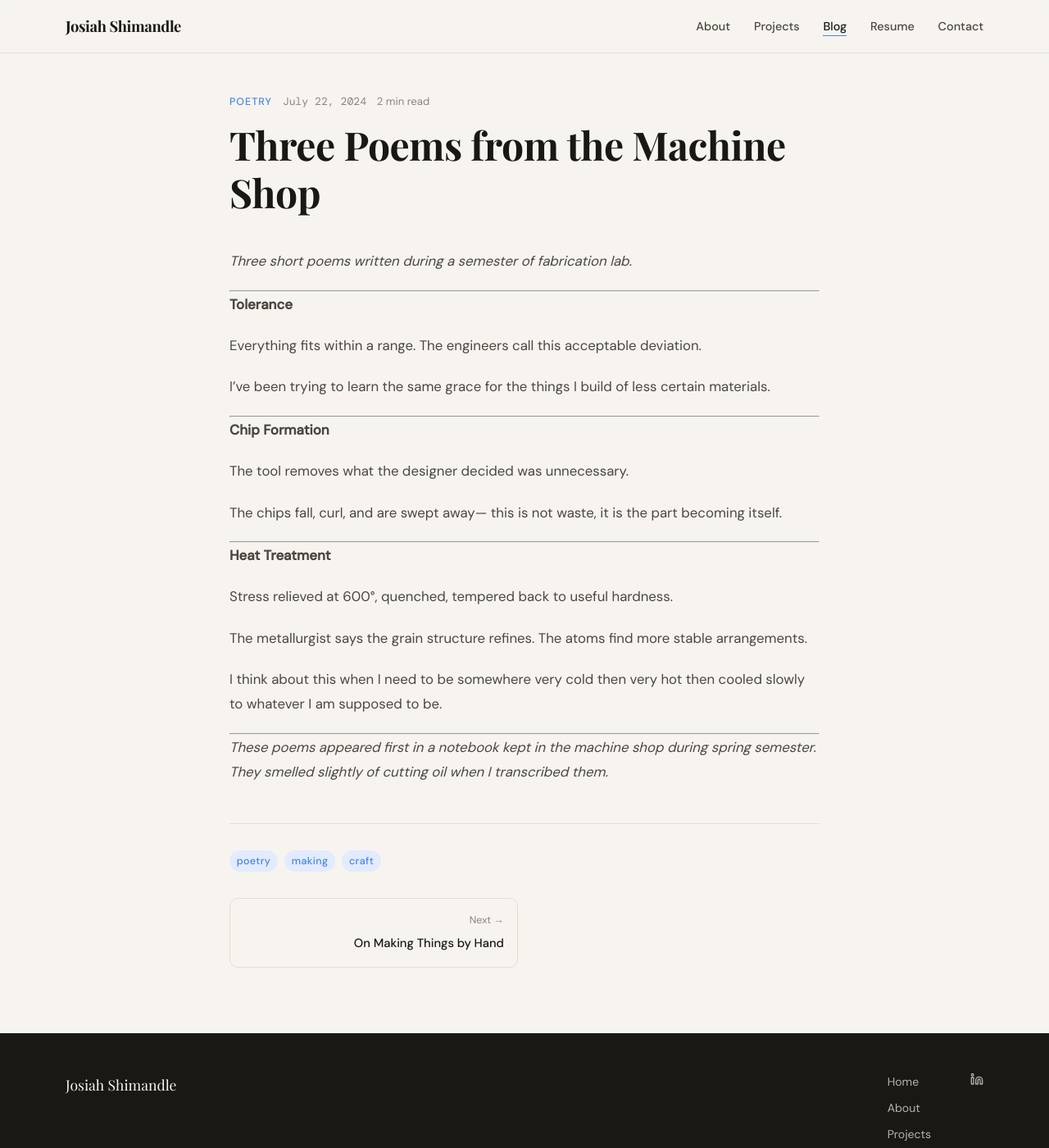
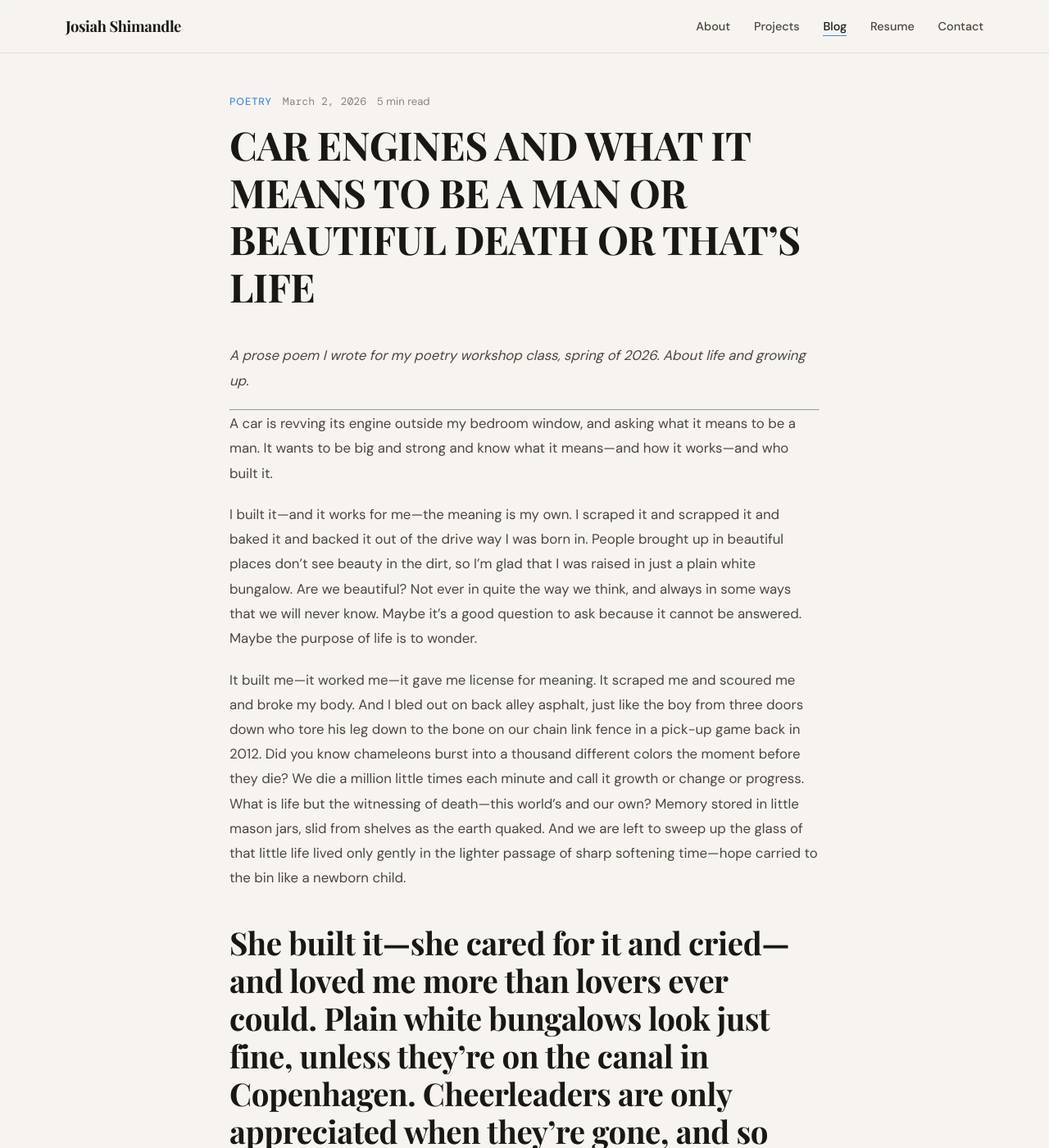
Before and after one commit to jshimandle/jshimandle.github.io, a Jekyll site: the page built from _posts/2024-07-22-machine-shop-poems.md, in a window 1280 px wide and 1400 px high. Shown: the whole window at 82% size. Built offline with Jekyll 4.4.1, drawn with Linux system fonts in a browser that asks for light colours; some web fonts are replaced; some of the changed text lies outside the part shown.

Commit message:
Update 2024-07-22-machine-shop-poems.md

```diff
--- a/_posts/2024-07-22-machine-shop-poems.md
+++ b/_posts/2024-07-22-machine-shop-poems.md
@@ -1,66 +1,22 @@
 ---
 layout: post
-title: "Three Poems from the Machine Shop"
+title: "CAR ENGINES AND WHAT IT MEANS TO BE A MAN OR BEAUTIFUL DEATH OR THAT’S LIFE"
 subtitle: ""
-date: 2024-07-22
+date: 2026-03-02
 category: Poetry
-read_time: 2
+read_time: 5
 tags: [poetry, making, craft]
-excerpt: "Three short poems written during a semester of fabrication lab."
+excerpt: "A prose poem."
 ---
 
-*Three short poems written during a semester of fabrication lab.*
+*A prose poem I wrote for my poetry workshop class, spring of 2026. About life and growing up.*
 
 ---
+A car is revving its engine outside my bedroom window, and asking what it means to be a man. It wants to be big and strong and know what it means—and how it works—and who built it.
 
-**Tolerance**
+I built it—and it works for me—the meaning is my own. I scraped it and scrapped it and baked it and backed it out of the drive way I was born in. People brought up in beautiful places don’t see beauty in the dirt, so I’m glad that I was raised in just a plain white bungalow. Are we beautiful? Not ever in quite the way we think, and always in some ways that we will never know. Maybe it’s a good question to ask because it cannot be answered. Maybe the purpose of life is to wonder.
 
-Everything fits
-within a range.
-The engineers call this
-acceptable deviation.
+It built me—it worked me—it gave me license for meaning. It scraped me and scoured me and broke my body. And I bled out on back alley asphalt, just like the boy from three doors down who tore his leg down to the bone on our chain link fence in a pick-up game back in 2012. Did you know chameleons burst into a thousand different colors the moment before they die? We die a million little times each minute and call it growth or change or progress. What is life but the witnessing of death—this world’s and our own? Memory stored in little mason jars, slid from shelves as the earth quaked. And we are left to sweep up the glass of that little life lived only gently in the lighter passage of sharp softening time—hope carried to the bin like a newborn child.
 
-I've been trying to learn
-the same grace
-for the things I build
-of less certain materials.
-
+She built it—she cared for it and cried—and loved me more than lovers ever could.  Plain white bungalows look just fine, unless they’re on the canal in Copenhagen. Cheerleaders are only appreciated when they’re gone, and so sons call home when they find: the world will not love them like a mother. Life is beautiful. What then is death but beauty complete? The weight of experience and emotion wrapped up together, all one and the same—a beautiful brown in woven rainbow.
 ---
-
-**Chip Formation**
-
-The tool removes
-what the designer decided
-was unnecessary.
-
-The chips fall,
-curl,
-and are swept away—
-this is not waste,
-it is the part
-becoming itself.
-
----
-
-**Heat Treatment**
-
-Stress relieved at 600°,
-quenched,
-tempered back to useful hardness.
-
-The metallurgist says
-the grain structure refines.
-The atoms find
-more stable arrangements.
-
-I think about this
-when I need to be
-somewhere very cold
-then very hot
-then cooled slowly
-to whatever I am
-supposed to be.
-
----
-
-*These poems appeared first in a notebook kept in the machine shop during spring semester. They smelled slightly of cutting oil when I transcribed them.*
```
